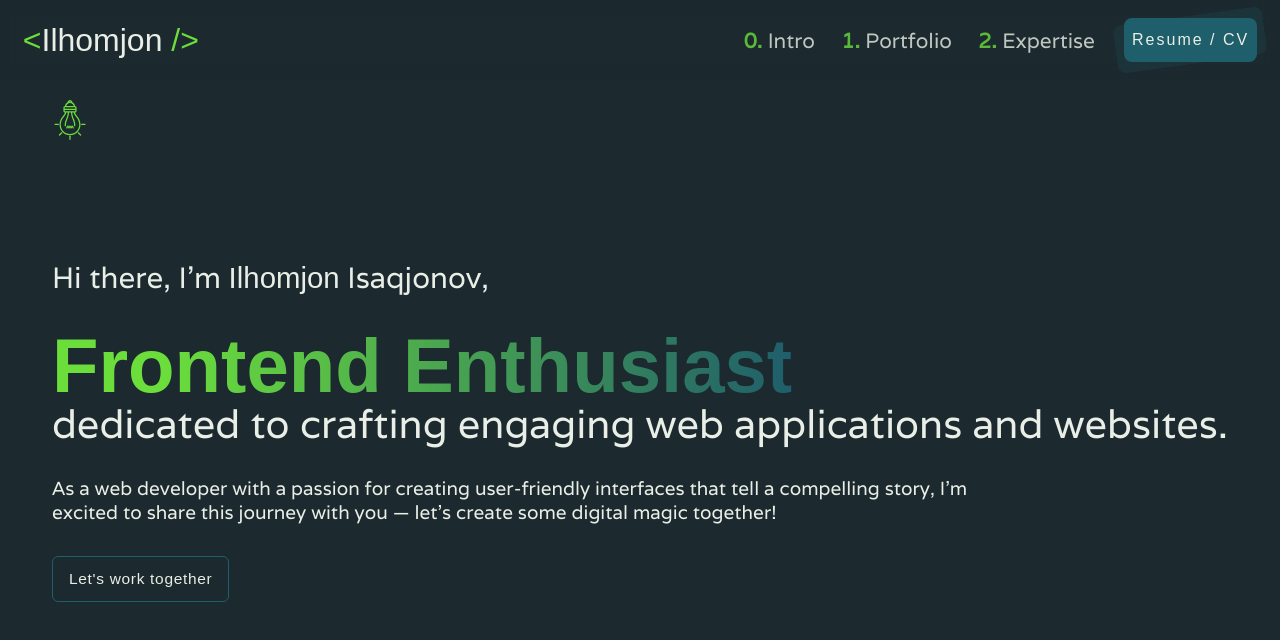
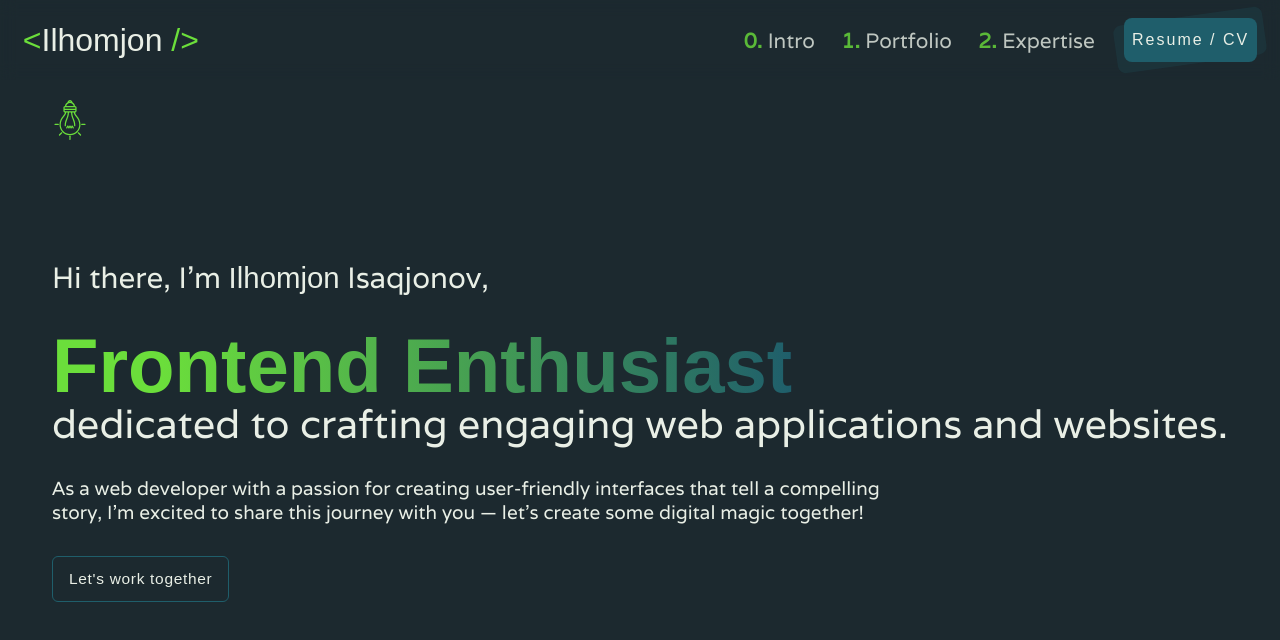
Before and after one commit to IsaqjonovII/devfolio, a React (Vite) app: page / in a window 1280 px wide. Shown: the top 640 px of the page. Built offline with nearby package versions, Linux system fonts and the light colour scheme; a web font is replaced by a local one.

Commit message:
home, intro page is done

```diff
--- a/src/pages/Home/style.module.css
+++ b/src/pages/Home/style.module.css
@@ -52,7 +52,7 @@
   color: var(--primary-text);
   font-family: var(--font-sans);
   margin-bottom: calc(1.5rem + 1vh);
-  max-width: 60rem;
+  max-width: calc(30rem + 30vw);
   &:first-child {
     font-size: var(--font-h3);
   }
```
